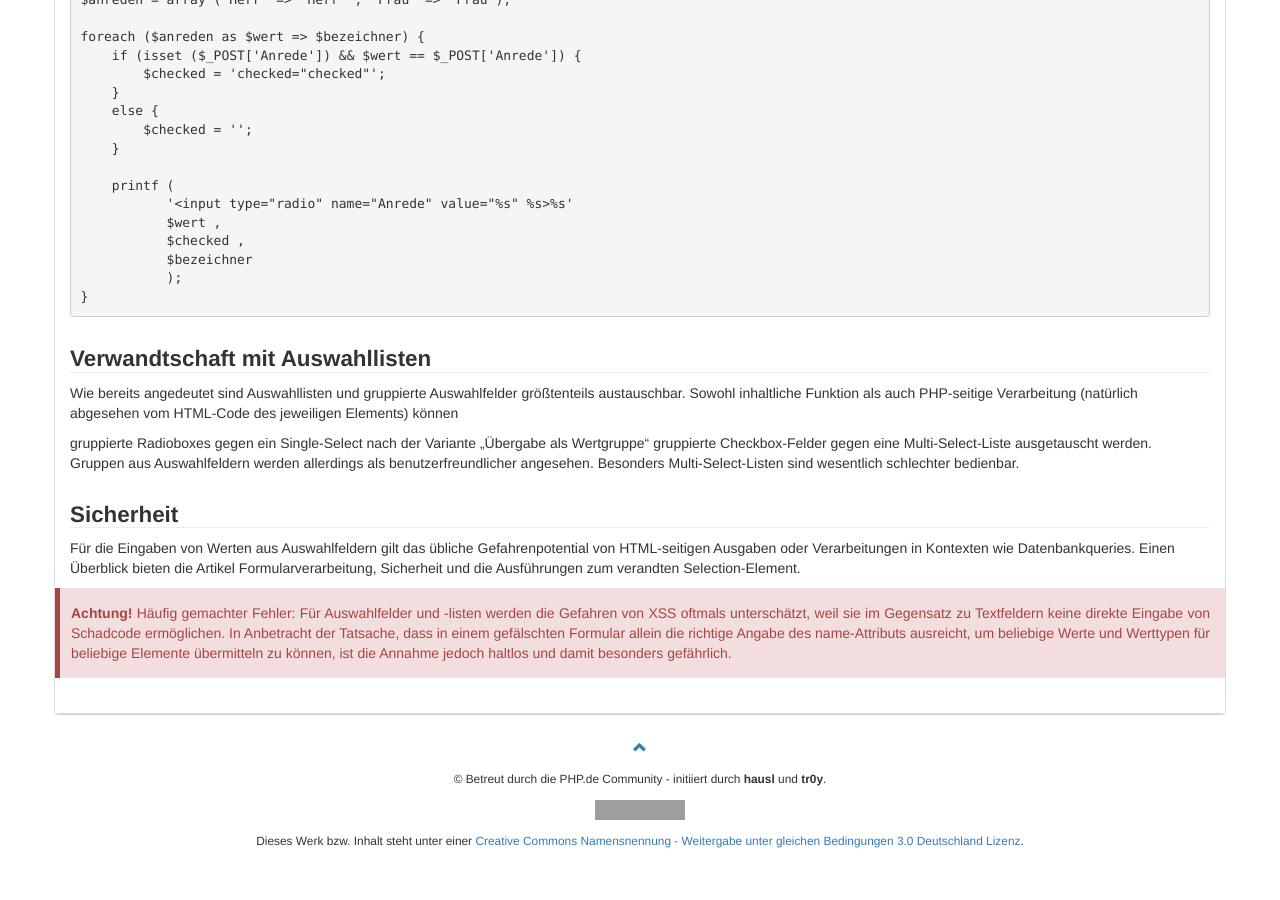
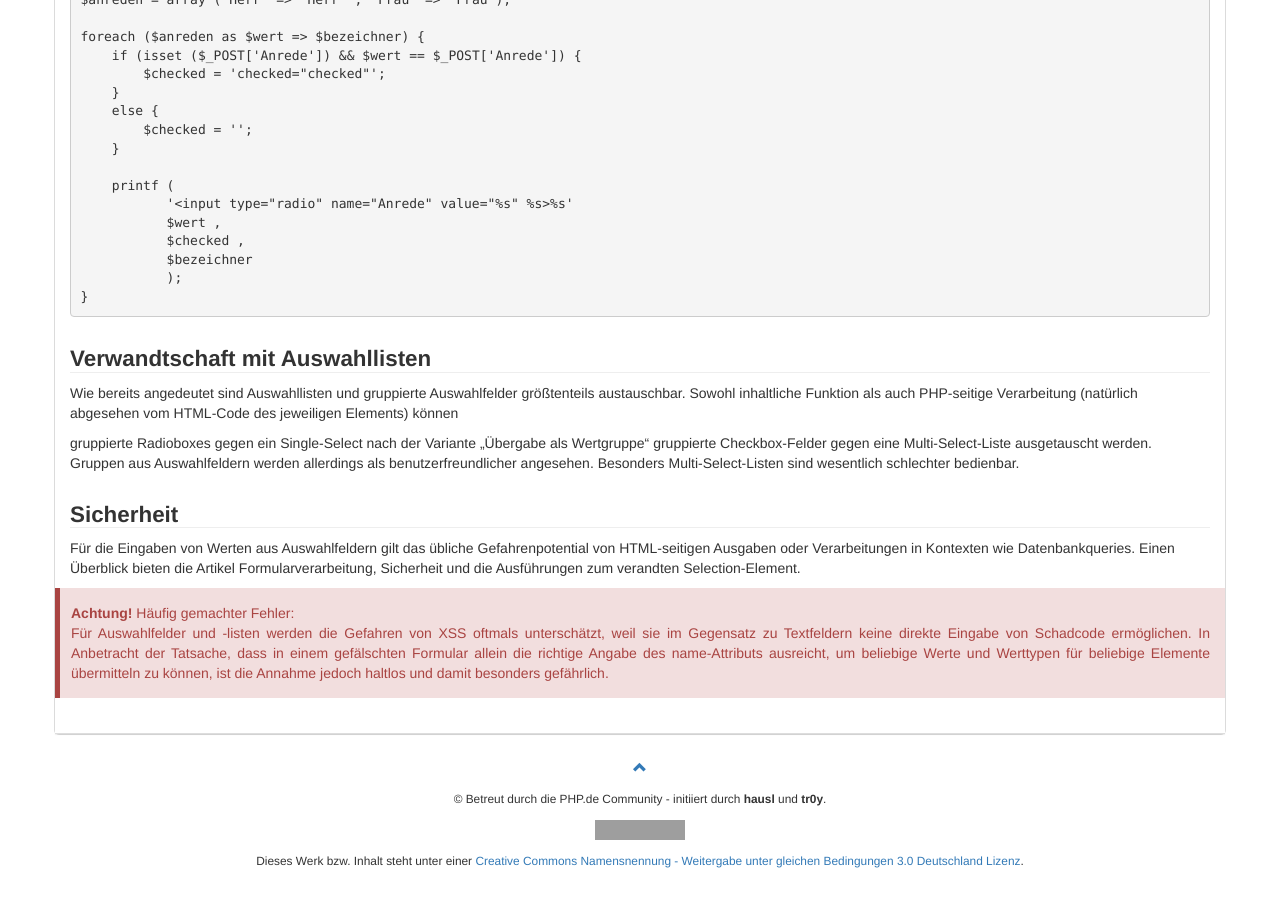
Before and after one commit to php-de/php-de.github.io, a Jekyll site: the page built from form/auswahlfelder.md, in a window 1280 px wide and 900 px high, scrolled down 4899 px. Built offline with Jekyll 4.4.1, drawn with Linux system fonts in a browser that asks for light colours; nearby versions of some CDN libraries; grey boxes are pictures that could not be loaded.

Commit message:
Update auswahlfelder.md

```diff
--- a/form/auswahlfelder.md
+++ b/form/auswahlfelder.md
@@ -309,5 +309,5 @@ ausgetauscht werden. Gruppen aus Auswahlfeldern werden allerdings als benutzerfr
 
 Für die Eingaben von Werten aus Auswahlfeldern gilt das übliche Gefahrenpotential von HTML-seitigen Ausgaben oder Verarbeitungen in Kontexten wie Datenbankqueries. Einen Überblick bieten die Artikel Formularverarbeitung, Sicherheit und die Ausführungen zum verandten Selection-Element.
 
-<div class="alert alert-danger"><strong>Achtung!</strong> Häufig gemachter Fehler:
+<div class="alert alert-danger"><strong>Achtung!</strong> Häufig gemachter Fehler:<br>
 Für Auswahlfelder und -listen werden die Gefahren von XSS oftmals unterschätzt, weil sie im Gegensatz zu Textfeldern keine direkte Eingabe von Schadcode ermöglichen. In Anbetracht der Tatsache, dass in einem gefälschten Formular allein die richtige Angabe des name-Attributs ausreicht, um beliebige Werte und Werttypen für beliebige Elemente übermitteln zu können, ist die Annahme jedoch haltlos und damit besonders gefährlich.</div>
```
